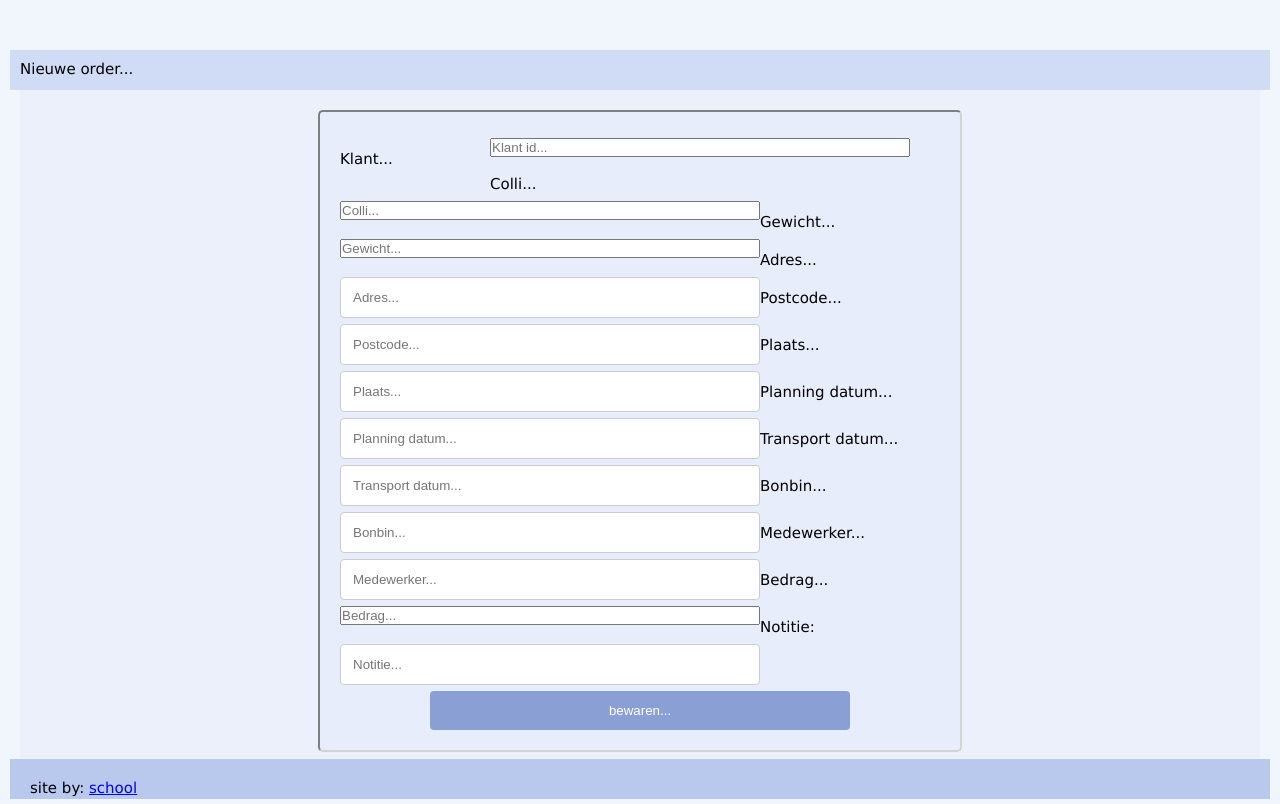
After one commit to thegatesdev/hb-transportbedrijf, a PHP site: page /order_new.php in a window 1280 px wide. The commit adds this page. Run offline with PHP 8.4, Linux system fonts and the light colour scheme; the visitor is signed in with stand-in values (Sample User, id 1).

Commit message:
Add create order form

```diff
--- /dev/null
+++ b/order_new.php
@@ -0,0 +1,51 @@
+<?php
+include 'inc/header.php';
+// header tags toevoegen
+echo '<header class="head">';
+echo '<p>Nieuwe order...</p>';
+echo '</header>'; //afsluiten header
+
+// voor gridopmaak alvast de main-content
+echo '<main class="main-content">';
+// FORM EDIT order...
+echo '<div id="frmDetail">';
+?>
+<div>
+    <form action ="dataverwerken.php" method="POST" class="frmDetail">
+        <input type="hidden" name="action" value="InsertOpdracht">
+        <label for="fklantid">Klant...</label>
+        <input type="number" name="klantid" id="fklantid" placeholder="Klant id...">
+        <label for="fcolli">Colli...</label>
+        <input type="number" name="colli" id="fcolli" placeholder="Colli...">
+        <label for="fgewicht">Gewicht...</label>
+        <input type="number" name="gewicht" id="fgewicht" placeholder="Gewicht...">
+        <label for="fadres">Adres...</label>
+        <input type="text" name="adres" id="fadres" placeholder="Adres...">
+        <label for="fpostcode">Postcode...</label>
+        <input type="text" name="postcode" id="fpostcode" placeholder="Postcode...">
+        <label for="fplaats">Plaats...</label>
+        <input type="text" name="plaats" id="fplaats" placeholder="Plaats...">
+        <label for="fdateplanning">Planning datum...</label>
+        <input type="text" name="datumplanning" id="fdateplanning" placeholder="Planning datum...">
+        <label for="fdatetransport">Transport datum...</label>
+        <input type="text" name="datumtransport" id="fdatetransport" placeholder="Transport datum...">
+        <label for="fbonbin">Bonbin...</label>
+        <input type="text" name="bonbin" id="fbonbin" placeholder="Bonbin...">
+        <label for="fmdw">Medewerker...</label>
+        <input type="text" name="mdw" id="fmdw" placeholder="Medewerker...">
+        <label for="fbedrag">Bedrag...</label>
+        <input type="number" name="bedrag" id="fbedrag" placeholder="Bedrag...">
+        <label for="fnotitie">Notitie:</label>
+        <input type="text" name="notitie" value="" id="fnotitie" placeholder="Notitie...">
+        <div class="submitbtn">
+            <input type="submit" name="submit" value="bewaren..." class="btnDetailSubmit">
+        </div>
+    </form>
+</div>
+
+
+<?php
+echo '</div>';
+echo '</main>';
+include ("inc/footer.php");
+?>
--- a/orders.php
+++ b/orders.php
@@ -5,7 +5,7 @@ include 'inc/header.php';
 // header tags toevoegen
 echo '<header class="head">';
 // hier komt straks een url om een nieuwe klant aan te maken…
-echo "<a href='order_new.php' class='btn-new'><i class='material-icons md-24'>new</i></a>";
+echo "<a href='order_new.php' class='btn-new'><i class='material-icons md-24'>add</i></a>";
 echo '</header>'; //afsluiten header
 // voor gridopmaak alvast de main-content
 echo '<main class="main-content">';
```
Also changed, not shown: dataverwerken.php (+38 -0 lines).
